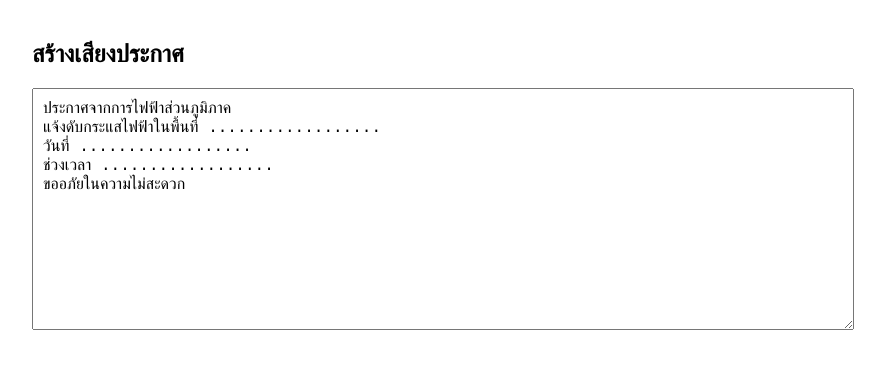
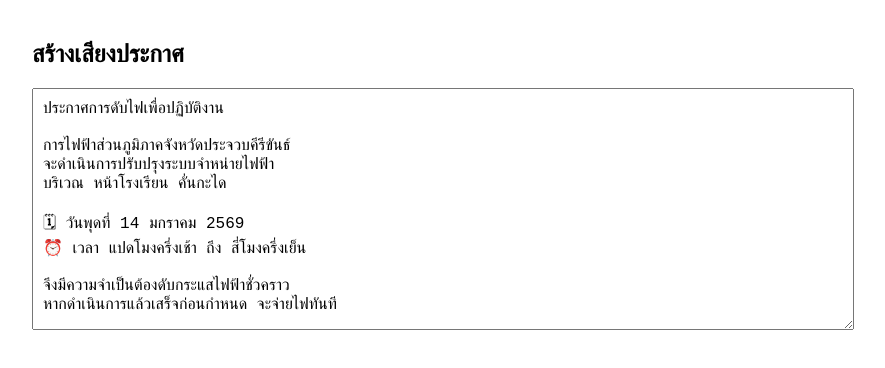
Before and after one commit to prakasit008-sys/Pea-linebot, a plain HTML site: page index.html in a window 1280 px wide. Shown: the whole page, without its empty margins (208-1093 px from the left). Drawn offline with Linux system fonts and the light colour scheme.

Commit message:
Update index.html

```diff
--- a/index.html
+++ b/index.html
@@ -34,8 +34,16 @@ button{
 <h2>สร้างเสียงประกาศ</h2>
 
 <textarea id="text">
-ประกาศจากการไฟฟ้าส่วนภูมิภาค
-แจ้งดับกระแสไฟฟ้าในพื้นที่ ..................
-วันที่ ..................
-ช่วงเวลา ..................
+ประกาศการดับไฟเพื่อปฏิบัติงาน
+
+การไฟฟ้าส่วนภูมิภาคจังหวัดประจวบคีรีขันธ์
+จะดำเนินการปรับปรุงระบบจำหน่ายไฟฟ้า
+บริเวณ หน้าโรงเรียน คั่นกะได
+
+🗓 วันพุดที่ 14 มกราคม 2569
+⏰ เวลา แปดโมงครึ่งเช้า ถึง สี่โมงครึ่งเย็น
+
+จึงมีความจำเป็นต้องดับกระแสไฟฟ้าชั่วคราว
+หากดำเนินการแล้วเสร็จก่อนกำหนด จะจ่ายไฟทันที
+
 ขออภัยในความไม่สะดวก
```
